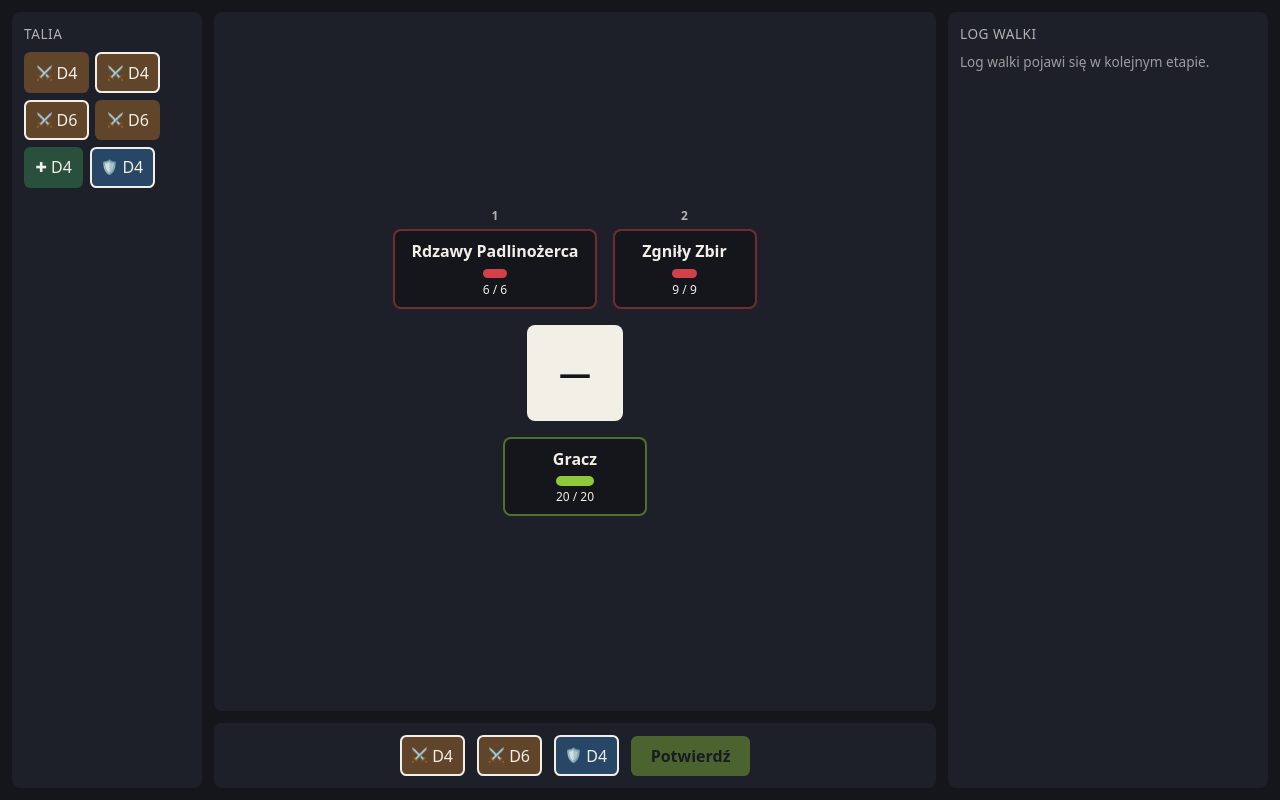
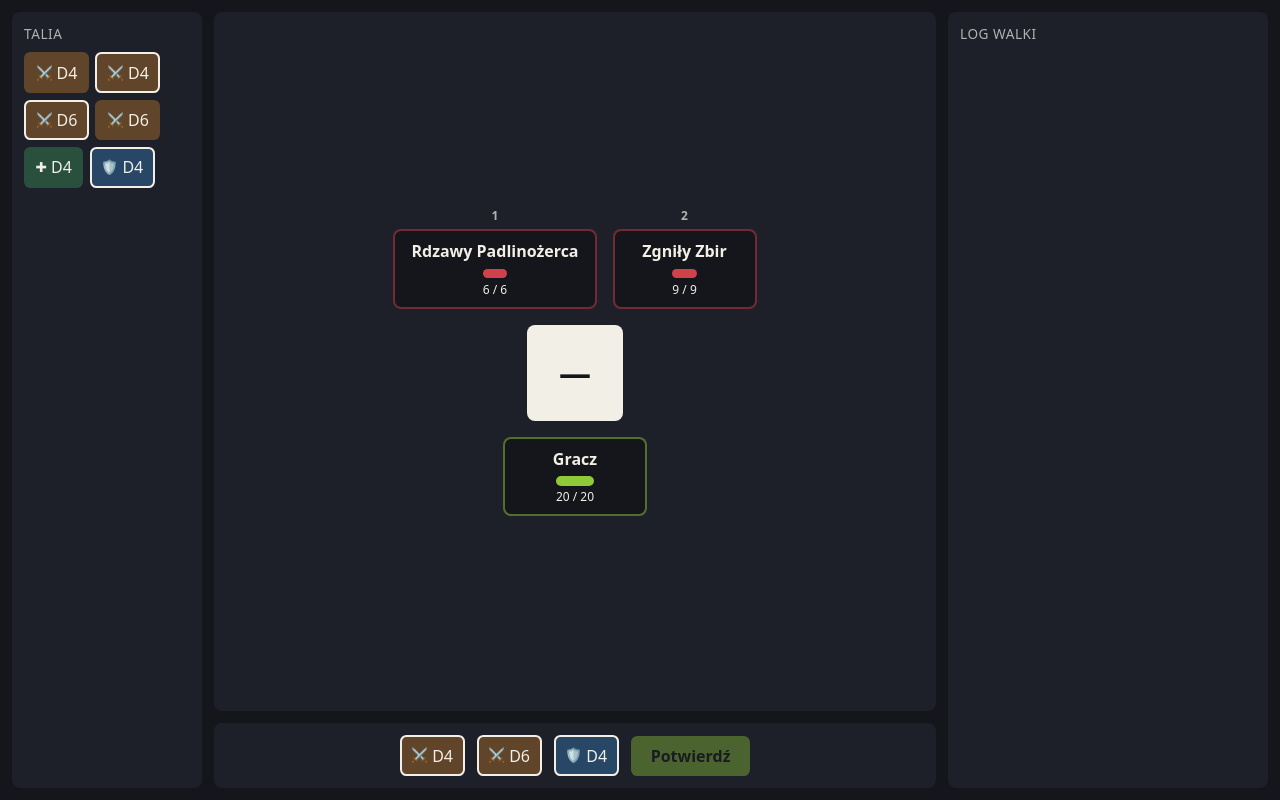
Before and after one commit to Mroozman/Dice-battler, an Angular app: page / in a window 1280 px wide. Built offline with nearby package versions, Linux system fonts and the light colour scheme.

Commit message:
Real battle screen

```diff
--- a/src/app/features/battle/battle-screen.css
+++ b/src/app/features/battle/battle-screen.css
@@ -34,11 +34,6 @@
   height: 100%;
 }
 
-.log-placeholder {
-  font-size: 0.85rem;
-  opacity: 0.6;
-}
-
 .battle-outcome {
   display: flex;
   align-items: center;
--- a/src/app/features/battle/battle-screen.html
+++ b/src/app/features/battle/battle-screen.html
@@ -26,7 +26,7 @@
 
     <aside class="zone log" style="grid-area: log">
       <h2 class="zone-title">Log walki</h2>
-      <p class="log-placeholder">Log walki pojawi się w kolejnym etapie.</p>
+      <app-battle-log [entries]="store.log()" />
     </aside>
 
     <footer class="zone hand" style="grid-area: hand">
--- a/src/app/features/battle/battle-screen.ts
+++ b/src/app/features/battle/battle-screen.ts
@@ -6,10 +6,11 @@ import type { DieId } from '../../domain/model/die';
 import { DeckPanel } from './deck-panel';
 import { Battlefield } from './battlefield';
 import { HandBar } from './hand-bar';
+import { BattleLog } from './battle-log';
 
 @Component({
   selector: 'app-battle-screen',
-  imports: [DeckPanel, Battlefield, HandBar],
+  imports: [DeckPanel, Battlefield, HandBar, BattleLog],
   templateUrl: './battle-screen.html',
   styleUrl: './battle-screen.css',
 })
```
Also changed, not shown: 1 other file (tests, documents, lock files or other folders).
